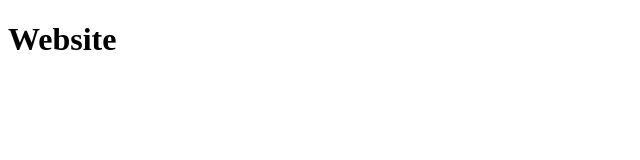
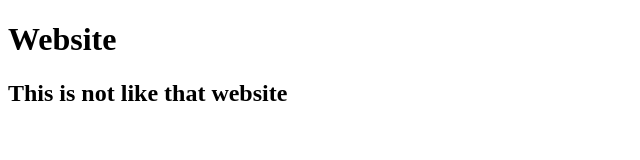
Before and after one commit to gontlaprabha/localrepo, a plain HTML site: page index.html in a window 1280 px wide. Shown: the whole page, without its empty margins (0-640 px from the left). Drawn offline with Linux system fonts and the light colour scheme.

Commit message:
this is the feature 1

```diff
--- a/index.html
+++ b/index.html
@@ -8,6 +8,7 @@
 <body>
 
     <h1>Website</h1>
+    <h2>This is not like that website</h2>
 
 
 </body>
```
